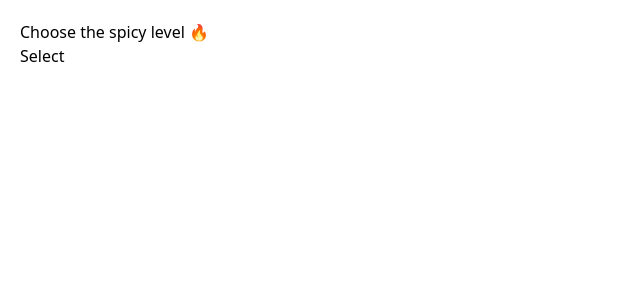
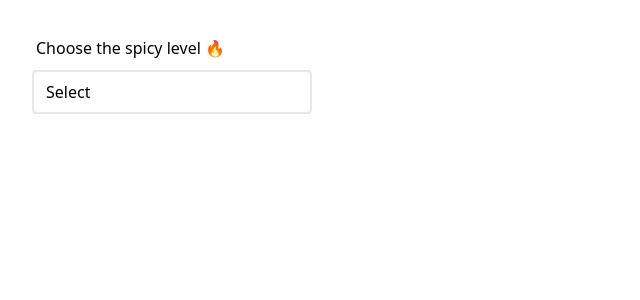
Before and after one commit to mcosme000/react-components, a React (Create React App) app: page / in a window 1280 px wide. Shown: the top 300 px of the page, without its empty margins (0-640 px from the left). Built offline with nearby package versions, Linux system fonts and the light colour scheme.

Commit message:
Add basic style

```diff
--- a/src/App.js
+++ b/src/App.js
@@ -27,7 +27,7 @@ const App = () => {
 
 
   return (
-    <div className="components">
+    <div className="components m-3">
       <Dropdown options={options}/>
     </div>
   )
--- a/src/components/Dropdown.js
+++ b/src/components/Dropdown.js
@@ -3,7 +3,6 @@ import { useState } from 'react'
 const Dropdown = ({options}) => {
   const [show, setShow] = useState(false)
   const [option, setOption] = useState('')
-
 
   const showDropdown = () => {
     setShow(!show)
@@ -18,17 +17,17 @@ const Dropdown = ({options}) => {
   const renderOptions = options.map((option, index) => {
     return (
       <div key={index}>
-        <p onClick={() => handleOption(option)}>{option.label}</p>
+        <p onClick={() => handleOption(option)} className="px-3 py-2 border-b">{option.label}</p>
       </div>
     )
   })
 
   return (
-    <div className="p-5">
-      <h1>Choose the spicy level 🔥</h1>
-      <h3 onClick={showDropdown}>{select}</h3>
+    <div className="p-5 w-80">
+      <h1 className="mb-1.5 p-1">Choose the spicy level 🔥</h1>
       <div>
-        {show && renderOptions }
+        <h3 onClick={showDropdown} className="px-3 py-2 border-2 rounded cursor-pointer">{select}</h3>
+        {show && <div className="mt-1.5 border-2 rounded cursor-pointer">{renderOptions}</div>}
       </div>
     </div>
   )
```
